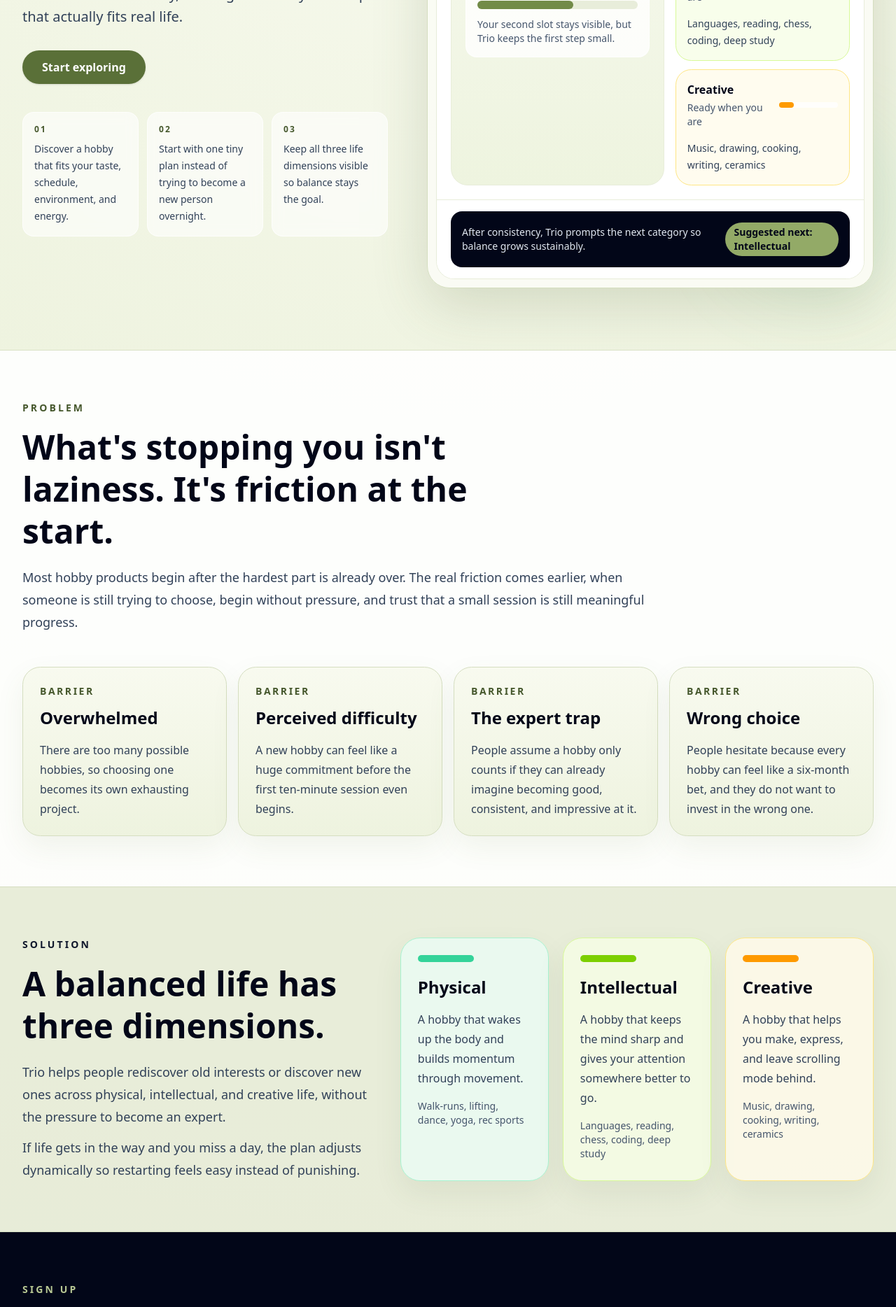
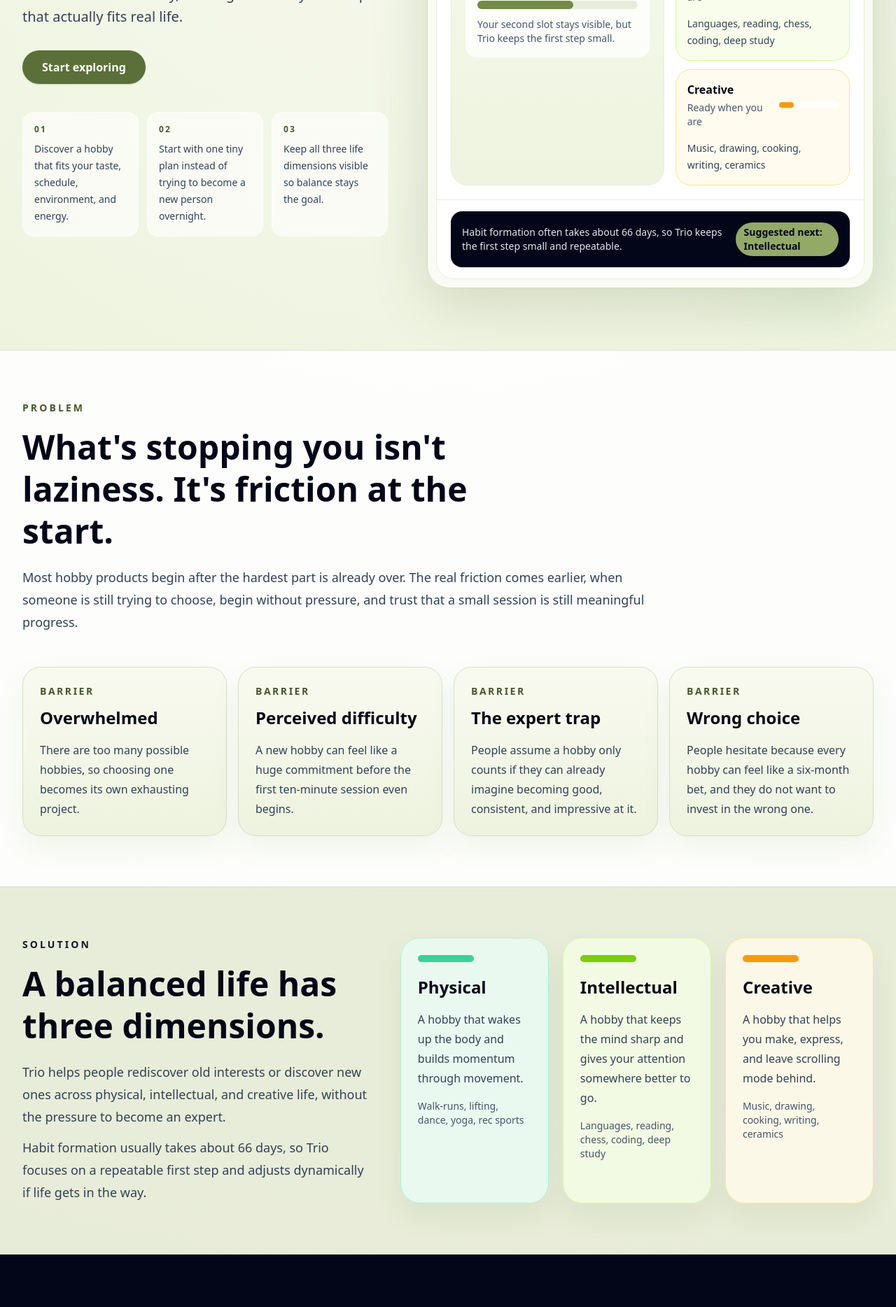
Before and after one commit to helenazhang425/dbs-final-project-v1, a Next.js app: page / in a window 1280 px wide. Shown: the part 485-2353 px from the top of the page at 70% size. Built offline with nearby package versions, Linux system fonts and the light colour scheme; no server answers.

Commit message:
Update habit formation copy

```diff
--- a/src/app/dashboard/page.tsx
+++ b/src/app/dashboard/page.tsx
@@ -49,7 +49,7 @@
 
 function getSlotTaskCopy(slot: HobbySlot, completedToday: boolean, missedDay: boolean) {
   if (completedToday) {
-    return slot.nextTask ?? 'Trio keeps tomorrow small so the habit stays repeatable.';
+    return slot.nextTask ?? 'Trio keeps tomorrow small so the habit stays repeatable over roughly 66 days.';
   }
 
   if (missedDay) {
@@ -257,7 +257,7 @@
     activeSlots.length === 0
       ? 'Pick a hobby from one of the empty slots so Trio has something to build around.'
       : completedActiveCount === activeSlots.length
-        ? 'All active hobbies are complete for today. Keep tomorrow small so the stack stays realistic.'
+        ? 'All active hobbies are complete for today. Habit formation usually takes about 66 days, so tomorrow should stay small.'
         : `${activeSlots.length - completedActiveCount} active ${
             activeSlots.length - completedActiveCount === 1 ? 'hobby still needs' : 'hobbies still need'
           } a small step today.`;
--- a/src/app/page.tsx
+++ b/src/app/page.tsx
@@ -167,7 +167,7 @@
 
                 <div className="border-t border-olive-100 bg-white px-5 py-4">
                   <div className="flex flex-col gap-3 rounded-2xl bg-slate-950 px-4 py-4 text-sm text-slate-200 sm:flex-row sm:items-center sm:justify-between">
-                    <p>After consistency, Trio prompts the next category so balance grows sustainably.</p>
+                    <p>Habit formation often takes about 66 days, so Trio keeps the first step small and repeatable.</p>
                     <span className="rounded-full bg-olive-400 px-3 py-1 font-semibold text-slate-950">
                       Suggested next: Intellectual
                     </span>
@@ -225,8 +225,8 @@
                 intellectual, and creative life, without the pressure to become an expert.
               </p>
               <p className="mt-3 text-lg leading-8 text-slate-700">
-                If life gets in the way and you miss a day, the plan adjusts dynamically so restarting
-                feels easy instead of punishing.
+                Habit formation usually takes about 66 days, so Trio focuses on a repeatable first step
+                and adjusts dynamically if life gets in the way.
               </p>
             </div>
 
--- a/src/app/plan/[category]/page.tsx
+++ b/src/app/plan/[category]/page.tsx
@@ -163,8 +163,8 @@
               <div className="mt-6 rounded-xl bg-slate-950 p-4 text-sm text-white">
                 <p className="font-semibold">Why this plan is small on purpose</p>
                 <p className="mt-2 leading-6 text-slate-200">
-                  Trio treats consistency as the real win. The task only needs to be realistic enough that you will still
-                  want to do it on an ordinary day.
+                  Habit formation usually takes about 66 days, so Trio treats consistency as the real win. The task only
+                  needs to be realistic enough that you will still want to do it on an ordinary day.
                 </p>
               </div>
             </div>
```
